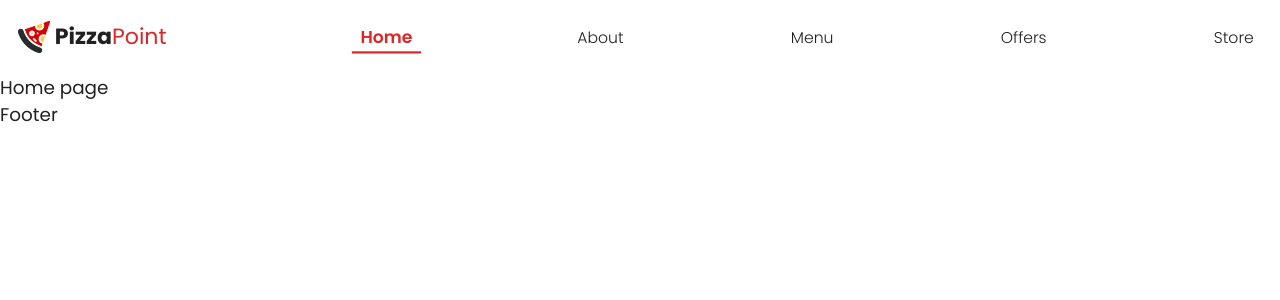
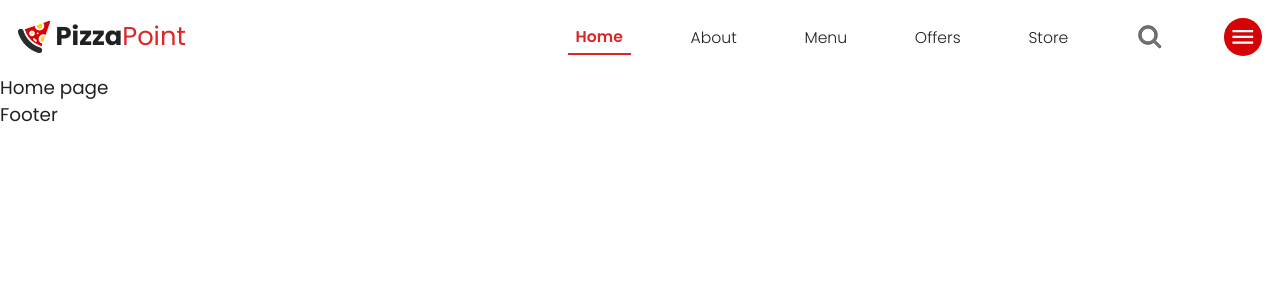
Before and after one commit to nandininila/Pizza_Point, a Next.js app: page / in a window 1280 px wide. Shown: the top 300 px of the page. Built offline with nearby package versions, Linux system fonts and the light colour scheme.

Commit message:
AddFeat: Navbar and custom Breakpoint

```diff
--- a/common/components/shared/Navbar/StyledNav/StyledNav.jsx
+++ b/common/components/shared/Navbar/StyledNav/StyledNav.jsx
@@ -1,22 +1,43 @@
 import { frontendOrigin } from "@/types/utils/const";
-import { styled } from "@mui/material";
+import {
+  Box,
+  Divider,
+  Drawer,
+  IconButton,
+  List,
+  ListItemButton,
+  ListItemIcon,
+  ListItemText,
+  Typography,
+  styled,
+} from "@mui/material";
 import Image from "next/image";
-import Link from "next/link";
 import { useRouter } from "next/router";
 import logo from "/content/logo/pizzaLogo.png";
+
+import ArticleIcon from "@mui/icons-material/Article";
+import ContactPageIcon from "@mui/icons-material/ContactPage";
+import EventIcon from "@mui/icons-material/Event";
+import HomeIcon from "@mui/icons-material/Home";
+import MenuIcon from "@mui/icons-material/Menu";
+import StoreIcon from "@mui/icons-material/Store";
+import WidgetsIcon from "@mui/icons-material/Widgets";
+import { useState } from "react";
+
+import { IoSearch } from "react-icons/io5";
 
 const Logo = styled("div")(({ theme }) =>
   theme.unstable_sx({
     display: "flex",
     alignItems: "center",
-    pr: "2em",
+    width: { xs: "80%", sm: "40%" },
   })
 );
 
 const Title = styled("div")(({ theme }) =>
   theme.unstable_sx({
     pl: ".2em",
-    fontSize: "1.2rem",
+    fontSize: "1.4rem",
 
     "span:first-of-type": {
       fontWeight: "700",
@@ -36,8 +57,23 @@ const NavLinks = [
   { name: "Store", href: "/store" },
 ];
 
+const data = [
+  { name: "Home", icon: <HomeIcon /> },
+  { name: "Products", icon: <StoreIcon /> },
+  { name: "Menu", icon: <WidgetsIcon /> },
+  { name: "Events", icon: <EventIcon /> },
+  { name: "Blog", icon: <ArticleIcon /> },
+  { name: "Contact", icon: <ContactPageIcon /> },
+];
+
 const NavLink = styled("div")(({ theme }) =>
   theme.unstable_sx({
+    [theme.breakpoints.down("sm")]: {
+      display: "none",
+    },
+
+    p: ".2em 0",
+
     "& a": {
       p: "0 .5em",
       fontSize: "0.85rem",
@@ -47,6 +83,47 @@ const NavLink = styled("div")(({ theme }) =>
       "&:hover": {
         color: "text.2",
         fontWeight: "500",
+      },
+    },
+  })
+);
+
+const NavDrawer = styled("div")(({ theme }) =>
+  theme.unstable_sx({
+    width: { xs: "70vw", sm: "50vw", tablet: "30vw" },
+  })
+);
+
+const NavDrawerLogo = styled("div")(({ theme }) =>
+  theme.unstable_sx({
+    display: "flex",
+    py: "1em",
+    justifyContent: "center",
+    userSelect: "none",
+  })
+);
+
+const MenuButton = styled("div")(({ theme }) =>
+  theme.unstable_sx({
+    "& button": {
+      bgcolor: "bg.2",
+
+      "&:hover": {
+        backgroundColor: "bg.2",
+      },
+
+      "& svg": {
+        color: "white",
+      },
+    },
+  })
+);
+
+const SearchBox = styled("div")(({ theme }) =>
+  theme.unstable_sx({
+    "& button": {
+      "& svg": {
+        strokeWidth: ".5em",
       },
     },
   })
@@ -65,6 +142,7 @@ const Main = styled("div")(({ theme }) =>
 );
 
 const StyledNav = () => {
+  const [open, setOpen] = useState(false);
   const router = useRouter();
   const route = router?.route;
   const fullPath = `${frontendOrigin}${route}`;
@@ -92,11 +170,14 @@ const StyledNav = () => {
         <NavLink
           key={i}
           sx={{
-            borderBottom: currentRoute(i, link.href) ? "2px solid #db2527" : 0,
-            transform: currentRoute(i, link.href) ? "scale(1.1)" : "initial",
+            borderBottom: currentRoute(i, link.href)
+              ? ".13em solid #db2527"
+              : 0,
+            // transform: currentRoute(i, link.href) ? "scale(1.1)" : "initial",
           }}
         >
-          <Link
+          <Typography
+            component={"a"}
             href={link?.href}
             style={{
               color: currentRoute(i, link.href) ? "#db2527" : null,
@@ -104,9 +185,52 @@ const StyledNav = () => {
             }}
           >
             {link?.name}
-          </Link>
+          </Typography>
         </NavLink>
       ))}
+
+      <Drawer open={open} anchor={"left"} onClose={() => setOpen(false)}>
+        <NavDrawer onClick={() => setOpen(false)}>
+          <NavDrawerLogo>
+            <Image src={logo} height={"32"} width={"32"} alt="Logo" />
+            <Title>
+              <span>Pizza</span>
+              <span>Point</span>
+            </Title>
+          </NavDrawerLogo>
+
+          <Divider />
+
+          <Box
+            sx={{
+              display: "flex",
+              flexDirection: "column",
+              alignItems: "center",
+            }}
+          >
+            <List>
+              {data.map((item, index) => (
+                <ListItemButton key={index}>
+                  <ListItemIcon>{item.icon}</ListItemIcon>
+                  <ListItemText primary={item.name} />
+                </ListItemButton>
+              ))}
+            </List>
+          </Box>
+        </NavDrawer>
+      </Drawer>
+
+      <SearchBox>
+        <IconButton>
+          <IoSearch />
+        </IconButton>
+      </SearchBox>
+
+      <MenuButton>
+        <IconButton size="small" onClick={() => setOpen(true)}>
+          <MenuIcon />
+        </IconButton>
+      </MenuButton>
     </Main>
   );
 };
--- a/package.json
+++ b/package.json
@@ -17,6 +17,7 @@
     "eslint-config-next": "13.4.7",
     "next": "13.4.7",
     "react": "18.2.0",
-    "react-dom": "18.2.0"
+    "react-dom": "18.2.0",
+    "react-icons": "^4.10.1"
   }
 }
--- a/theme/theme.js
+++ b/theme/theme.js
@@ -7,6 +7,20 @@ const theme = createTheme({
 
     typography: {
         fontFamily: font,
+    },
+
+    breakpoints: {
+        values: {
+            xs: 0,
+            sm: 600,
+            md: 900,
+            lg: 1200,
+            xl: 1536,
+
+            mobile: 640,
+            tablet: 768,
+            laptop: 1024,
+        },
     },
 
     palette: {
```
Also changed, not shown: 1 other file (tests, documents, lock files or other folders).
